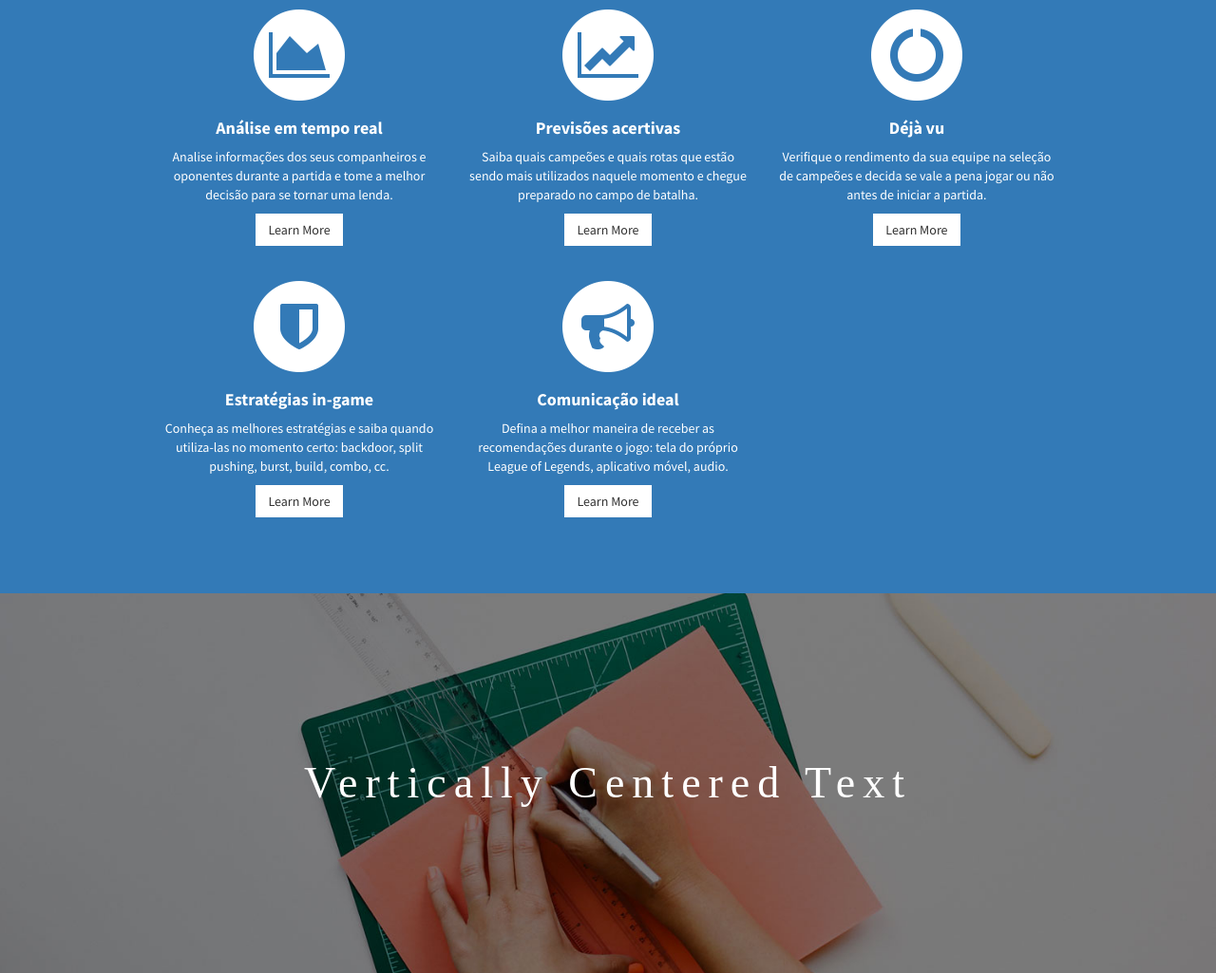
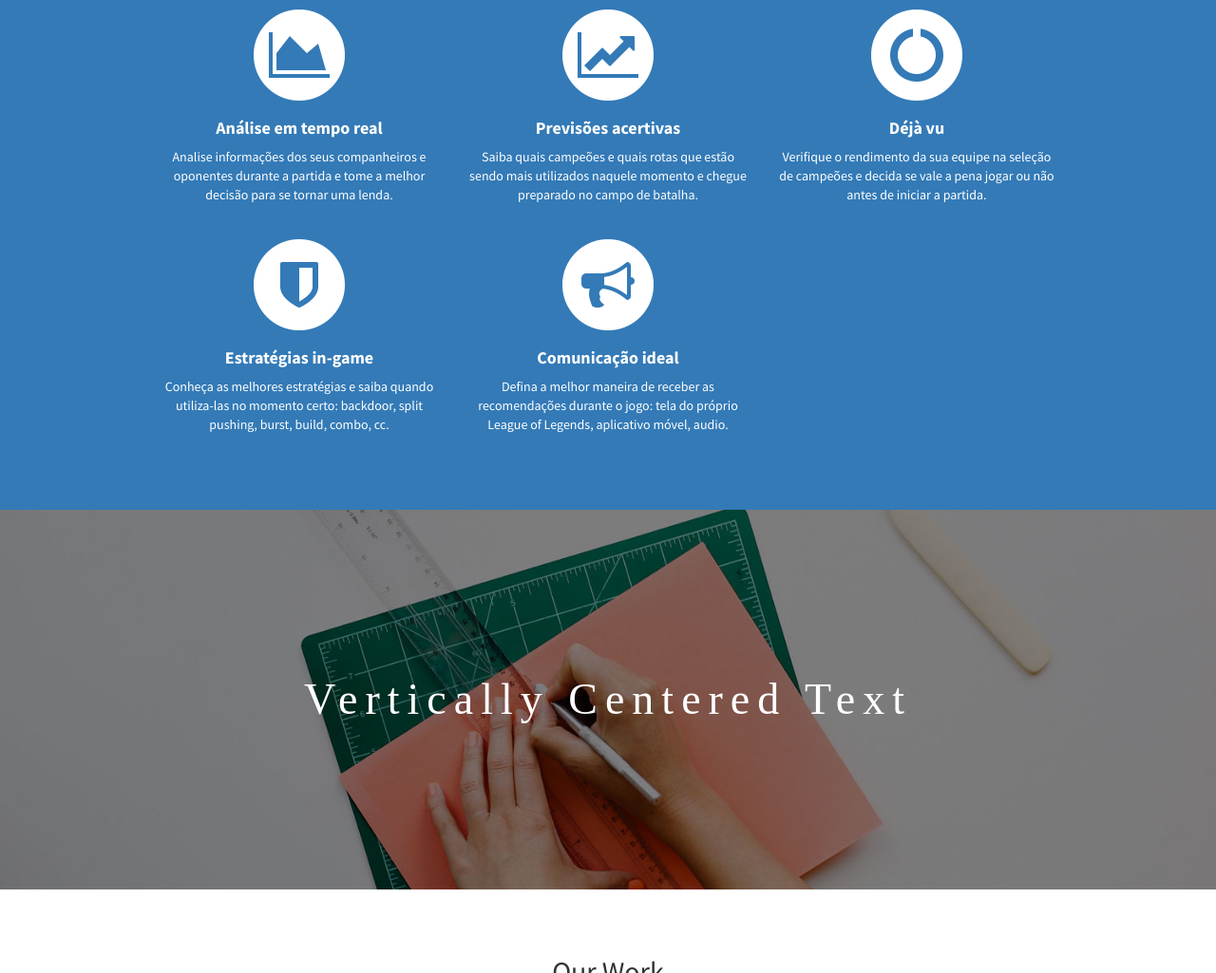
Before and after one commit to proesports/proesports.github.io, a plain HTML site: page index.html in a window 1280 px wide. Shown: the part 1153-2178 px from the top of the page at 95% size. Drawn offline with Linux system fonts and the light colour scheme.

Commit message:
ajustando recursos

```diff
--- a/index.html
+++ b/index.html
@@ -109,7 +109,7 @@
                                     <strong>Análise em tempo real</strong>
                                 </h4>
                                 <p>Analise informações dos seus companheiros e oponentes durante a partida e tome a melhor decisão para se tornar uma lenda.</p>
-                                <a href="#" class="btn btn-light">Learn More</a>
+                                <!-- <a href="#" class="btn btn-light">Learn More</a> -->
                             </div>
                         </div>
                         <div class="col-md-4 col-sm-6">
@@ -122,7 +122,7 @@
                                     <strong>Previsões acertivas</strong>
                                 </h4>
                                 <p>Saiba quais campeões e quais rotas que estão sendo mais utilizados naquele momento e chegue preparado no campo de batalha.</p>
-                                <a href="#" class="btn btn-light">Learn More</a>
+                                <!-- <a href="#" class="btn btn-light">Learn More</a> -->
                             </div>
                         </div>
                         <div class="col-md-4 col-sm-6">
@@ -135,7 +135,7 @@
                                     <strong>Déjà vu</strong>
                                 </h4>
                                 <p> Verifique o rendimento da sua equipe na seleção de campeões e decida se vale a pena jogar ou não antes de iniciar a partida.</p>
-                                <a href="#" class="btn btn-light">Learn More</a>
+                                <!-- <a href="#" class="btn btn-light">Learn More</a> -->
                             </div>
                         </div>
                         <div class="col-md-4 col-sm-6">
@@ -148,7 +148,7 @@
                                     <strong>Estratégias in-game</strong>
                                 </h4>
                                 <p>Conheça as melhores estratégias e saiba quando utiliza-las no momento certo: backdoor, split pushing, burst, build, combo, cc.</p>
-                                <a href="#" class="btn btn-light">Learn More</a>
+                                <!-- <a href="#" class="btn btn-light">Learn More</a> -->
                             </div>
                         </div>
                         <div class="col-md-4 col-sm-6">
@@ -161,7 +161,7 @@
                                     <strong>Comunicação ideal</strong>
                                 </h4>
                                 <p>Defina a melhor maneira de receber as recomendações durante o jogo: tela do próprio League of Legends, aplicativo móvel, audio.</p>
-                                <a href="#" class="btn btn-light">Learn More</a>
+                                <!-- <a href="#" class="btn btn-light">Learn More</a> -->
                             </div>
                         </div>
                     </div>
```
